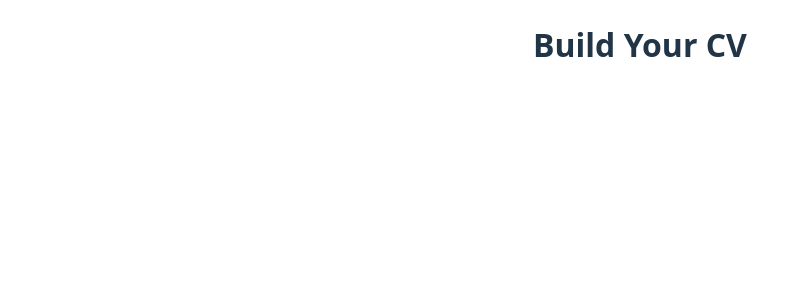
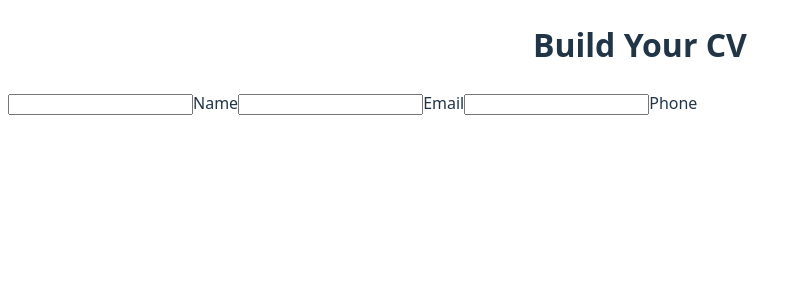
Before and after one commit to avaykhatry/react-lab, a React (Vite) app in the folder 02-cv-application/: page / in a window 1280 px wide. Shown: the top 300 px of the page, without its empty margins (0-801 px from the left). Built offline with nearby package versions, Linux system fonts and the light colour scheme.

Commit message:
feat: Add input option to add name, email, tel

```diff
--- a/02-cv-application/src/App.jsx
+++ b/02-cv-application/src/App.jsx
@@ -1,4 +1,14 @@
 import './App.css'
+
+  function Input(props) {
+    return(
+      <>
+      <input id={props.id} type={props.type} />
+      <label for={props.for}>{props.name}</label>
+      </>
+    )
+  }
+
 
 function App() {
 
@@ -6,6 +16,11 @@ function App() {
   return (
     <>
       <h1>Build Your CV</h1>
+      <form>
+        <Input type='text' id="name" for="name" name="Name"/>
+        <Input type='email' id='email' for='email' name="Email"/>
+        <Input type="tel" id='phone' for='phone' name="Phone"/>
+      </form>
     </>
   )
 }
```
